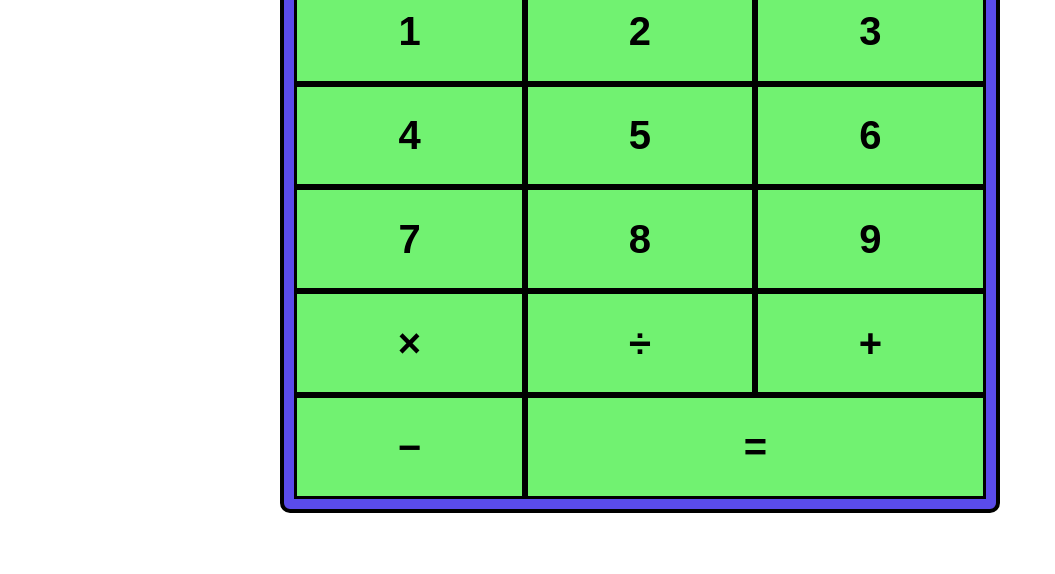
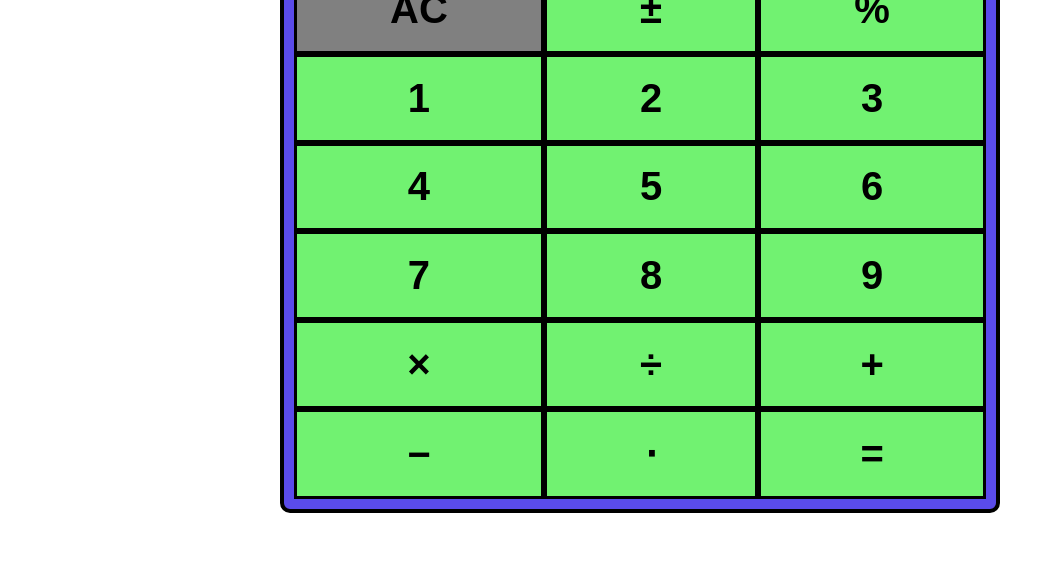
Before and after one commit to avahluwa/FunctionalCalculator, a plain HTML site: page index.html in a window 1280 px wide. Shown: the part 226-800 px from the top of the page, without its empty margins (0-1055 px from the left). Drawn offline with Linux system fonts and the light colour scheme.

Commit message:
Update calc layout

```diff
--- a/index.html
+++ b/index.html
@@ -19,6 +19,9 @@
 
     <div class="calc-container">
       <input class="input" type="number" value="0" />
+      <button class="gridClear">AC</button>
+      <button class="grid">&plusmn;</button>
+      <button class="grid">&percnt;</button>
       <button class="grid">1</button>
       <button class="grid">2</button>
       <button class="grid">3</button>
@@ -32,7 +35,8 @@
       <button class="grid">&divide;</button>
       <button class="grid">&plus;</button>
       <button class="grid">&minus;</button>
-      <button class="grid2">&equals;</button>
+      <button class="grid">&sdot;</button>
+      <button class="grid">&equals;</button>
     </div>
 
     <a href="https://github.com/avahluwa/calculator">Github Calculator</a>
--- a/styles.css
+++ b/styles.css
@@ -13,7 +13,6 @@
 .description {
   font-family: Calibri;
   font-size: 30px;
-  text-align: center;
   transform: translate(0%, 400%);
 
   /*Calculator base*/
@@ -42,6 +41,13 @@
   grid-column: 1 / 4;
   cursor: pointer;
 }
+.gridClear {
+  background-color: #808080;
+  border: 3px solid black;
+  cursor: grab;
+  font-size: 40px;
+  font-weight: bold;
+}
 .grid {
   background-color: rgb(113, 242, 113);
   border: 3px solid black;
@@ -49,20 +55,14 @@
   font-size: 40px;
   font-weight: bold;
 }
-.grid2 {
-  background-color: rgb(113, 242, 113);
-  border: 3px solid black;
-  grid-column: 2 / 4;
-  font-size: 40px;
-  font-weight: bold;
+
+.gridClear:hover {
+  background-color: red;
+  color: black;
+  cursor: pointer;
 }
 .grid:hover {
   background-color: white;
   color: blue;
   cursor: pointer;
 }
-.grid2:hover {
-  background-color: white;
-  color: blue;
-  cursor: pointer;
-}
```
